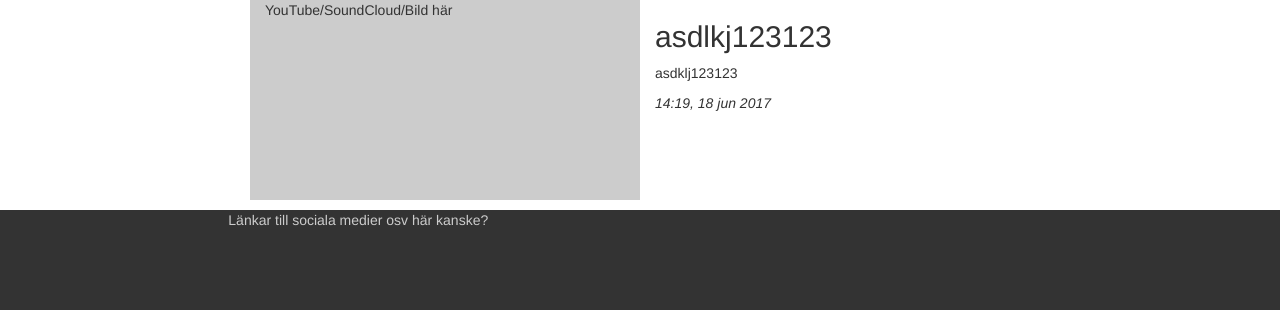
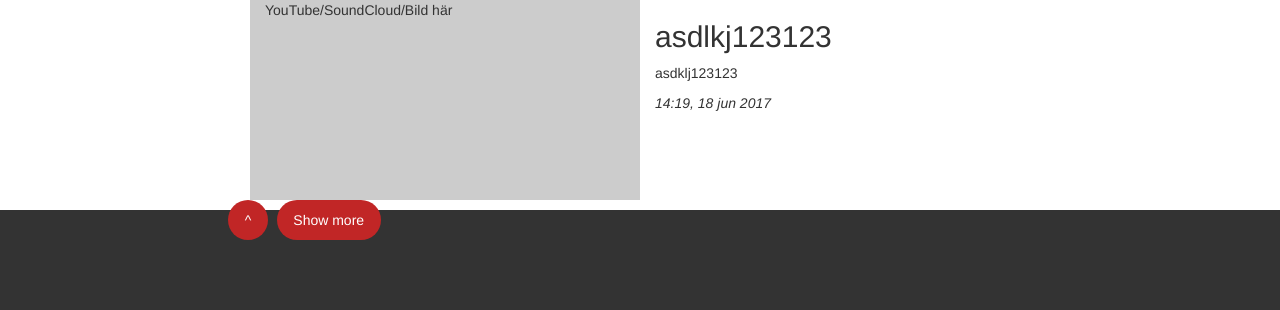
Before and after one commit to simontollstern/Adustio, a Django app: page /blog/2017/ in a window 1280 px wide. Shown: the part 2400-2710 px from the top of the page. Run offline with Django 3.2, Linux system fonts and the light colour scheme; data comes from the database, SQL or seed files in the repository; both versions use the stored data as it was after the commit; some libraries are stand-ins or nearby versions.

Commit message:
Added some buttons

```diff
--- a/Blog/static/style.css
+++ b/Blog/static/style.css
@@ -1,5 +1,5 @@
 .banner{
-  background:url('images/adustio-banner.jpg');
+  background:url('images/blog/adustio-banner.jpg');
   height: 300px;
   background-position: center;
   color: #fff;
@@ -24,3 +24,24 @@
   color: #ccc;
   height: 100px;
 }
+
+#scroll-btn, #more-btn{
+  display: inline-block;
+  background-color: #c12626;
+  padding: 10px 16.5px;
+  border-radius: 20px;
+  margin-top: -40px;
+  margin-right: 5px;
+  text-decoration: none!important;
+  transition: all 200ms;
+}
+
+#scroll-btn p, #more-btn p{
+  margin: 0;
+  color: #fff;
+}
+
+#scroll-btn:hover, #more-btn:hover{
+  background-color: #e03131;
+  box-shadow: 0 0 10px #c12626;
+}
--- a/Blog/templates/blog/_footer.html
+++ b/Blog/templates/blog/_footer.html
@@ -1,10 +1,25 @@
     <div class="container-fluid footer">
       <div class="row">
         <div class="col-sm-8 col-sm-offset-2">
-          <p>Länkar till sociala medier osv här kanske?</p>
+          <a href="" id="scroll-btn">
+            <div>
+              <p>^</p>
+            </div>
+          </a>
+
+          <a href="" id="more-btn">
+            <div>
+              <p>Show more</p>
+            </div>
+          </a>
         </div>
       </div>
     </div>
+    {% for post in posts %}
+    <script>
+      document.getElementById('more-btn').setAttribute('href', '/older/' + i)
+    </script>
+    {% endfor %}
     <script src="https://maxcdn.bootstrapcdn.com/bootstrap/3.3.7/js/bootstrap.min.js"
      integrity="sha384-Tc5IQib027qvyjSMfHjOMaLkfuWVxZxUPnCJA7l2mCWNIpG9mGCD8wGNIcPD7Txa" crossorigin="anonymous"></script>
      <script src="https://ajax.googleapis.com/ajax/libs/jquery/3.2.1/jquery.min.js"></script>
```
Also changed, not shown: Blog/templates/blog/index.html (+4 -10 lines), db.sqlite3.
